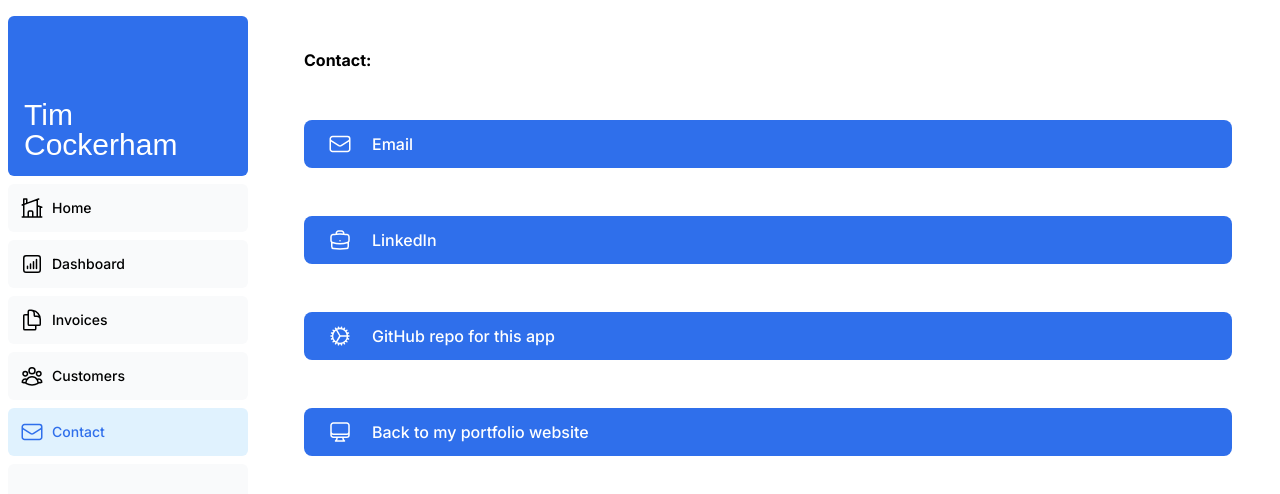
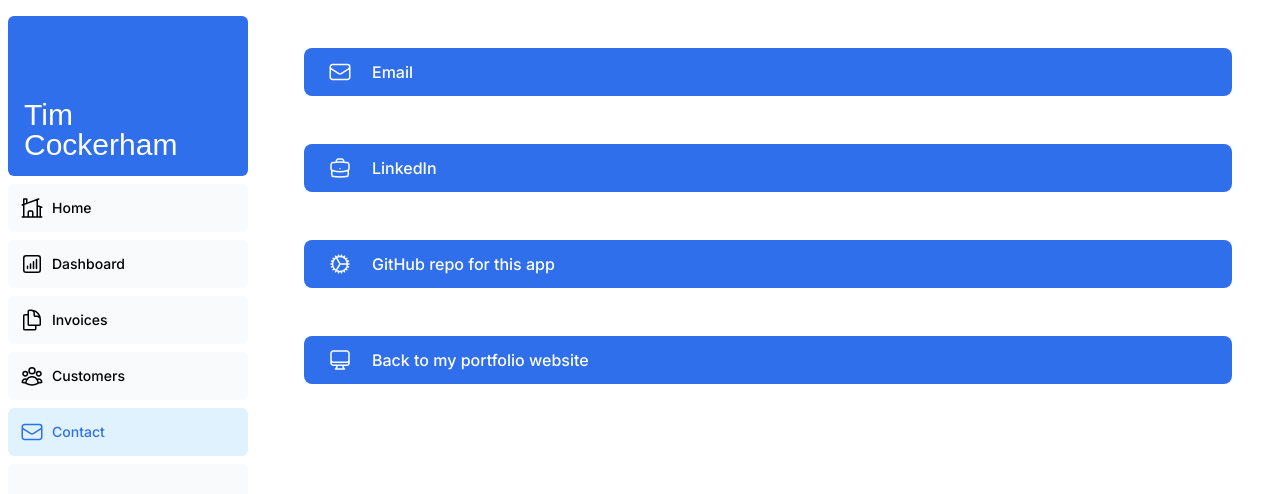
Before and after one commit to tjcocker/NextJS-App, a Next.js app: page /dashboard/contact in a window 1280 px wide. Shown: the top 494 px of the page. Built offline with nearby package versions, Linux system fonts and the light colour scheme; a web font is replaced by a local one.

Commit message:
contact page update

```diff
--- a/app/dashboard/contact/page.tsx
+++ b/app/dashboard/contact/page.tsx
@@ -12,10 +12,6 @@
             </Head>
 
             <main>
-                <h1>
-                    <b>Contact:</b>
-                </h1><br></br>
-                <br></br>
                 <Link
                     href="mailto:tim@tim-cockerham.com"
                     className="flex items-center gap-5 self-start rounded-lg bg-blue-600 px-6 py-3 text-sm font-medium text-white transition-colors hover:bg-blue-400 md:text-base"
```
